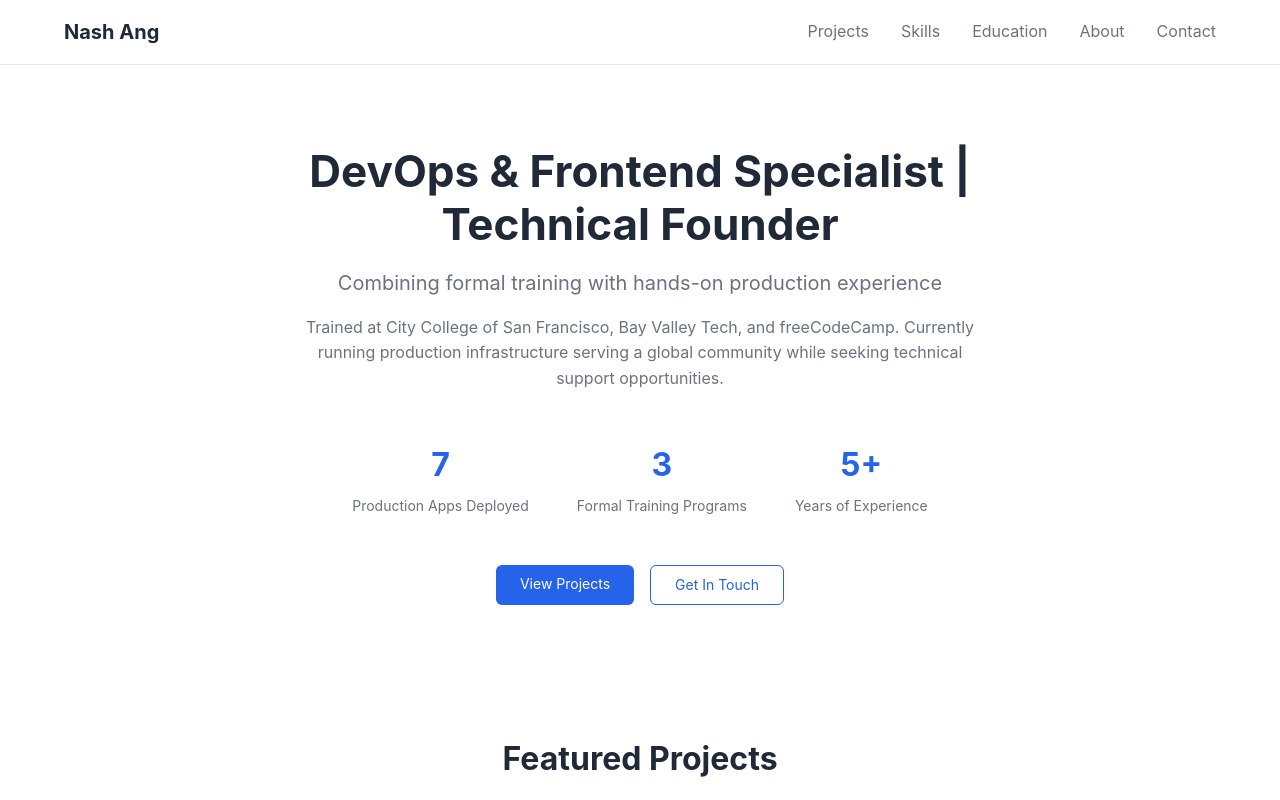
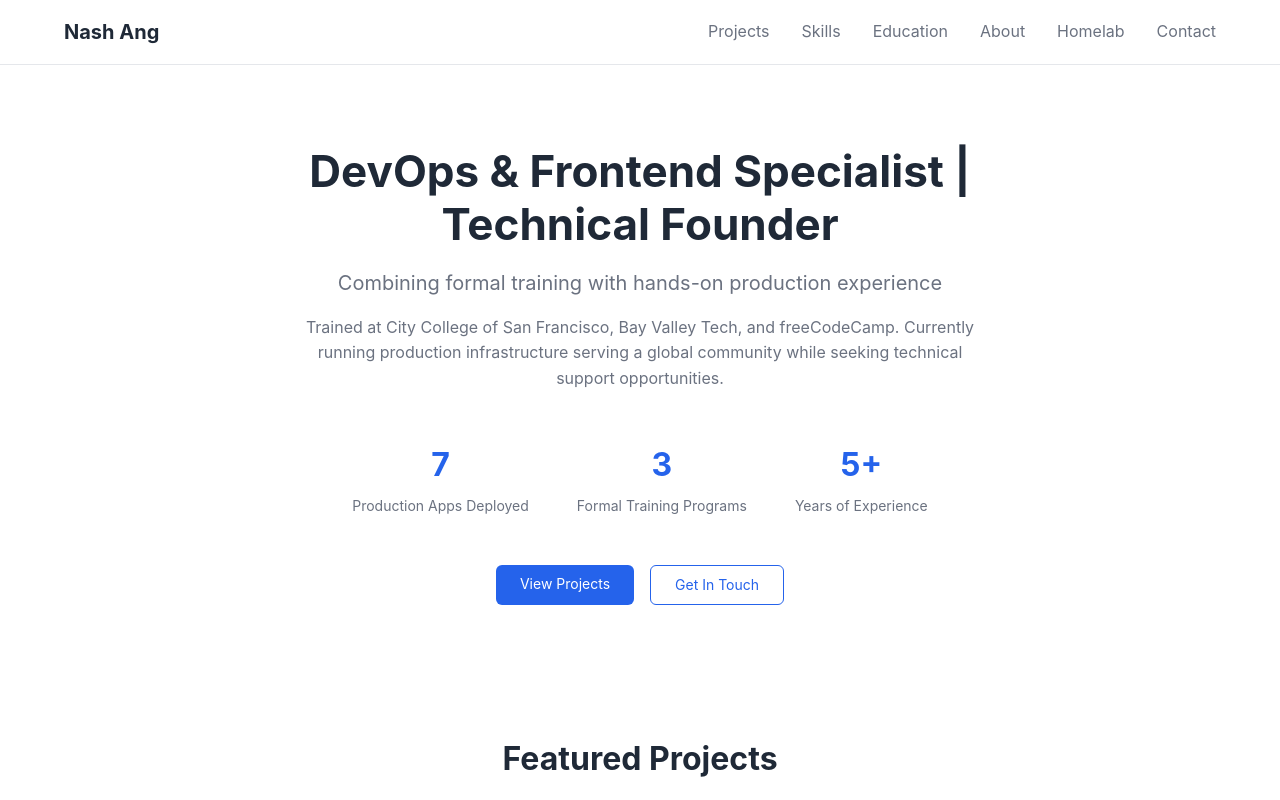
Before and after one commit to subtleazn/subtleazn.github.io, a plain HTML site: page index.html in a window 1280 px wide. Shown: the top 800 px of the page. Drawn offline with Linux system fonts and the light colour scheme.

Commit message:
Update index.html

```diff
--- a/index.html
+++ b/index.html
@@ -25,6 +25,7 @@
                 <li><a href="#skills">Skills</a></li>
                 <li><a href="#education">Education</a></li>
                 <li><a href="#about">About</a></li>
+                <li><a href="/homelab">Homelab</a></li>
                 <li><a href="#contact">Contact</a></li>
             </ul>
         </nav>
```
